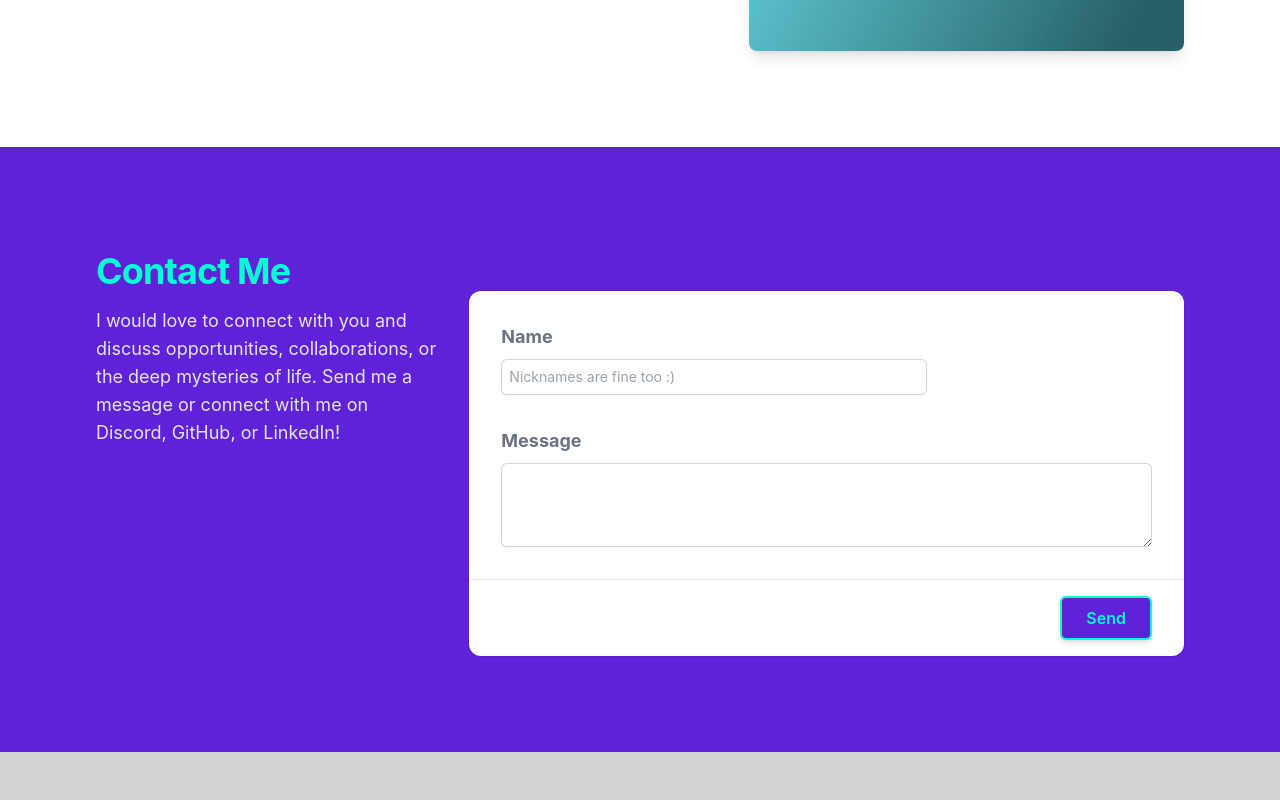
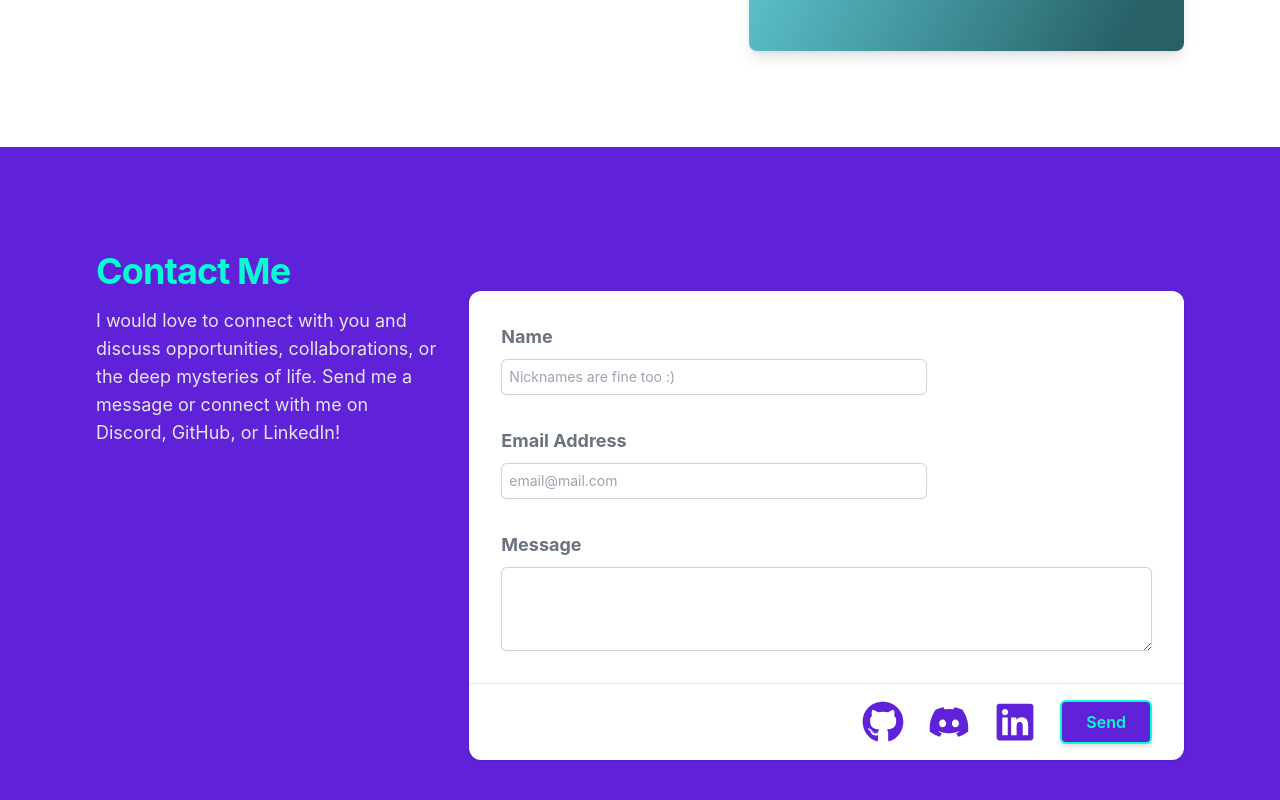
Before and after one commit to dobbe2/portfolio-2023, a React (Create React App) app: page / in a window 1280 px wide. Shown: the part 5347-6147 px from the top of the page. Before the commit the page ends 6099 px from the top, so only its background shows below. Built offline with nearby package versions, Linux system fonts and the light colour scheme.

Commit message:
updated contact form with email input and icon links to sociala

```diff
--- a/src/components/ui/Contact.jsx
+++ b/src/components/ui/Contact.jsx
@@ -7,6 +7,7 @@ import Heading from '../Heading';
 import Button from '../Button';
 import Title from '../Title';
 import { useForm } from '@formspree/react';
+import { FaGithub, FaLinkedin, FaDiscord } from "react-icons/fa"
 
 export default function Contact() {
   const [state, handleSubmit] = useForm("mrgvrzjp");
@@ -40,6 +41,22 @@ export default function Contact() {
                   </div>
                 </div>
               </div>
+              <div className="sm:col-span-4">
+                <label htmlFor="name" className="block text-sm font-medium leading-6 text-gray-900">
+                  <Title>Email Address</Title>
+                </label>
+                <div className="mt-2">
+                  <div className="flex rounded-md shadow-sm ring-1 ring-inset ring-gray-300 focus-within:ring-2 focus-within:ring-inset focus-within:ring-indigo-600 sm:max-w-md">
+                    <input
+                      type="email"
+                      name="email"
+                      id="email"
+                      className="block flex-1 border-0 bg-transparent py-1.5 pl-2 text-gray-900 placeholder:text-gray-400 focus:ring-0 sm:text-sm sm:leading-6"
+                      placeholder="email@mail.com"
+                    />
+                  </div>
+                </div>
+              </div>
 
               <div className="col-span-full">
                 <label htmlFor="about" className="block text-sm font-medium leading-6 text-gray-900">
@@ -58,6 +75,15 @@ export default function Contact() {
             </div>
           </div>
           <div className="flex items-center justify-end px-4 py-4 border-t gap-x-6 border-gray-900/10 sm:px-8">
+            <a target="_blank" rel="noreferrer" href="https://github.com/dobbe2/">
+                <FaGithub size={42} color="#5f22d9" />
+            </a>
+            <a target="_blank" rel="noreferrer" href="https://discordapp.com/users/617153060338401302">
+                <FaDiscord size={42} color="#5f22d9"/>
+            </a>
+            <a target="_blank" rel="noreferrer" href="https://www.linkedin.com/in/james-dobbe/">
+                <FaLinkedin size={42} color="#5f22d9"/>
+            </a>
           { state.succeeded ?
             <Button
               type="submit"
```
